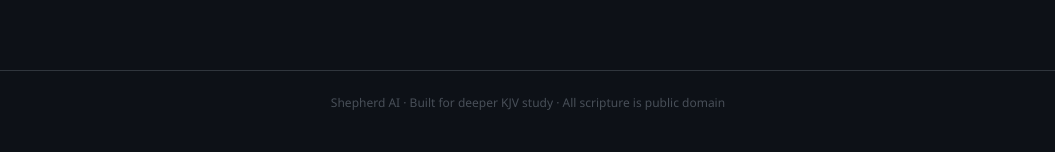
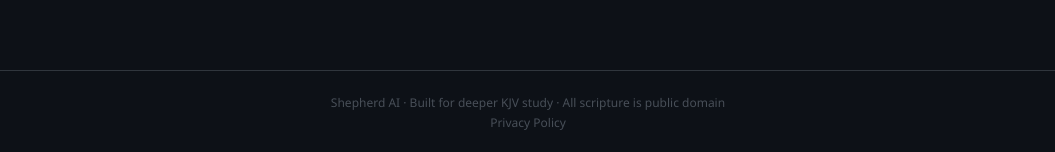
Before and after one commit to PERDANA-LLC/shepherd-ai, a Next.js app: page / in a window 1280 px wide. Shown: the part 703-855 px from the top of the page, without its empty margins (112-1167 px from the left). Built offline with nearby package versions, Linux system fonts and the light colour scheme; no server answers.

Commit message:
Add privacy policy link to landing page footer

```diff
--- a/src/app/page.tsx
+++ b/src/app/page.tsx
@@ -88,8 +88,9 @@ export default function LandingPage() {
         </div>
       </section>
 
-      <footer className="border-t border-[#30363d] text-center py-6 text-[#484f58] text-xs">
+      <footer className="border-t border-[#30363d] text-center py-6 text-[#484f58] text-xs space-y-1">
         <p>Shepherd AI · Built for deeper KJV study · All scripture is public domain</p>
+        <p><a href="/privacy.html" className="hover:text-[#8b949e] transition-colors">Privacy Policy</a></p>
       </footer>
     </div>
   );
```
